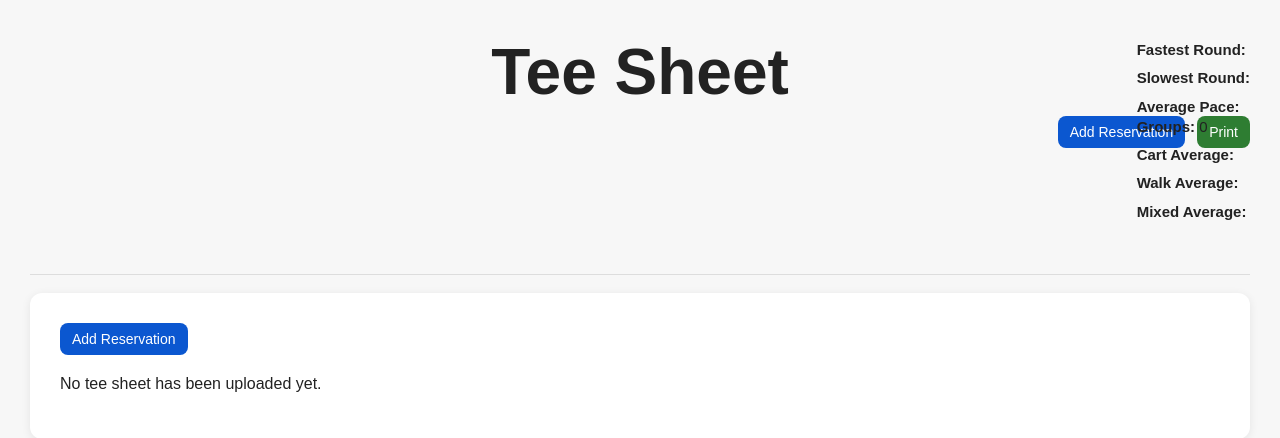
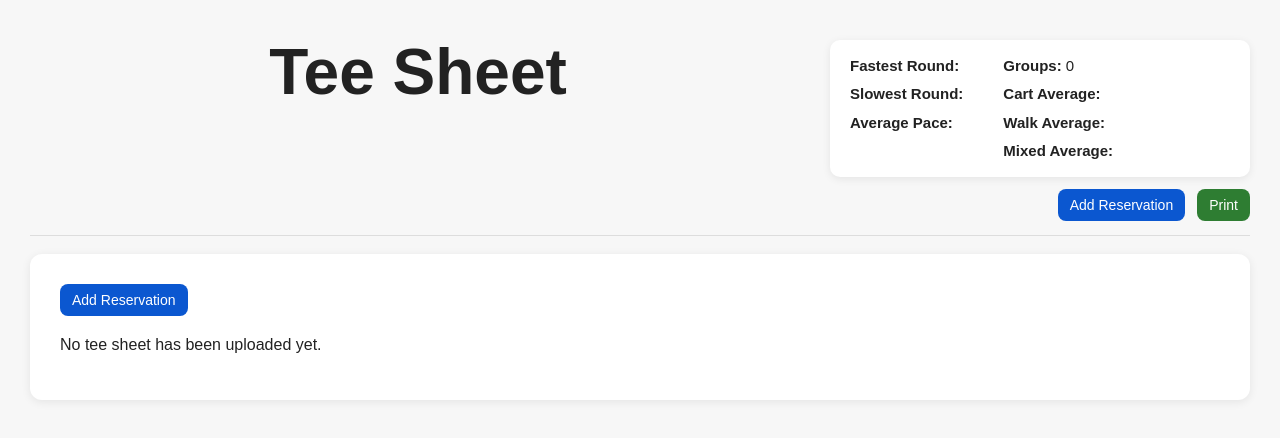
Before and after one commit to nicholasdemarcoo-ui/pacecontrol, a Flask app: page /tee-sheet in a window 1280 px wide. Shown: the top 438 px of the page. Run offline with Flask 3, Linux system fonts and the light colour scheme.

Commit message:
Update tee_sheet.html

```diff
--- a/templates/tee_sheet.html
+++ b/templates/tee_sheet.html
@@ -27,15 +27,19 @@
         }
 
         .top-row {
-            position: relative;
-            min-height: 220px;
+            display: grid;
+            grid-template-columns: 1fr auto;
+            align-items: start;
+            gap: 24px;
+            min-height: 170px;
         }
 
         .left-side {
-            width: 100%;
             display: flex;
             flex-direction: column;
             align-items: center;
+            justify-content: flex-start;
+            grid-column: 1;
         }
 
         .title-row {
@@ -60,18 +64,22 @@
             margin-top: 6px;
         }
 
-        .top-bar {
+        .right-panel {
+            grid-column: 2;
             display: flex;
-            justify-content: flex-end;
+            flex-direction: column;
+            align-items: stretch;
             gap: 12px;
-            margin-top: 12px;
+            min-width: 420px;
         }
 
         .summary-box {
-            position: absolute;
-            top: 0;
-            right: 0;
-            margin-bottom: 10px;
+            display: flex;
+            gap: 40px;
+            background: white;
+            padding: 16px 20px;
+            border-radius: 10px;
+            box-shadow: 0 2px 8px rgba(0,0,0,0.08);
         }
 
         .summary-col {
@@ -80,6 +88,14 @@
             gap: 8px;
             font-size: 15px;
             line-height: 1.35;
+        }
+
+        .top-bar {
+            display: flex;
+            justify-content: flex-end;
+            gap: 12px;
+            align-items: center;
+            flex-wrap: wrap;
         }
 
         .table-shell {
@@ -394,6 +410,7 @@
                     </div>
                 </div>
 
+                <div class="right-panel">
                     <div class="summary-box">
                         <div class="summary-col">
                             <div><strong>Fastest Round:</strong> {{ summary.fastest }}{% if summary.fastest_name %} ({{ summary.fastest_name }}){% endif %}</div>
@@ -415,6 +432,7 @@
                         </form>
 
                         <button class="btn btn-print" type="button" onclick="window.print()">Print</button>
+                    </div>
                 </div>
             </div>
         </div>
```
Lines whose indentation alone changed are shown as unchanged.
